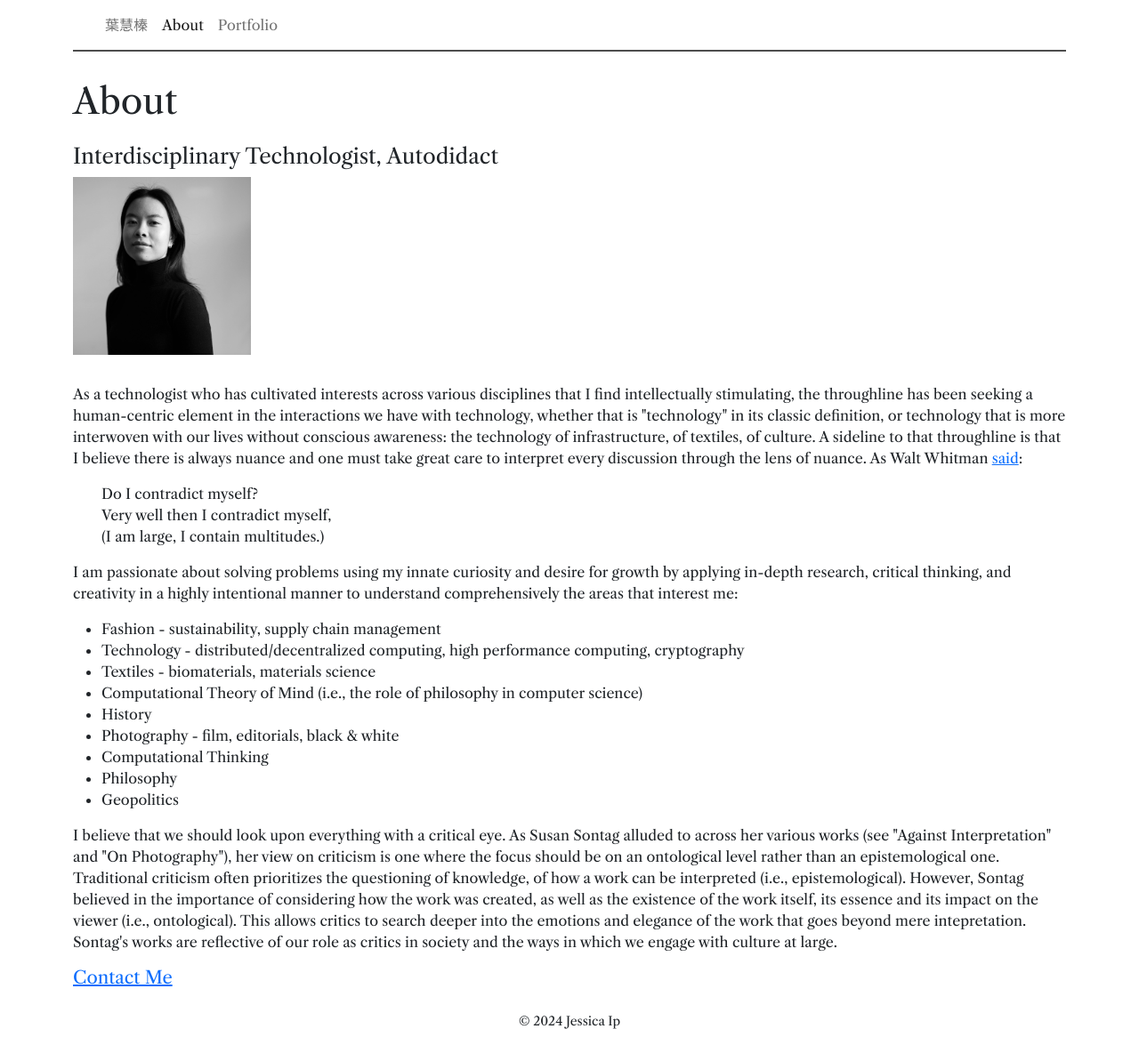
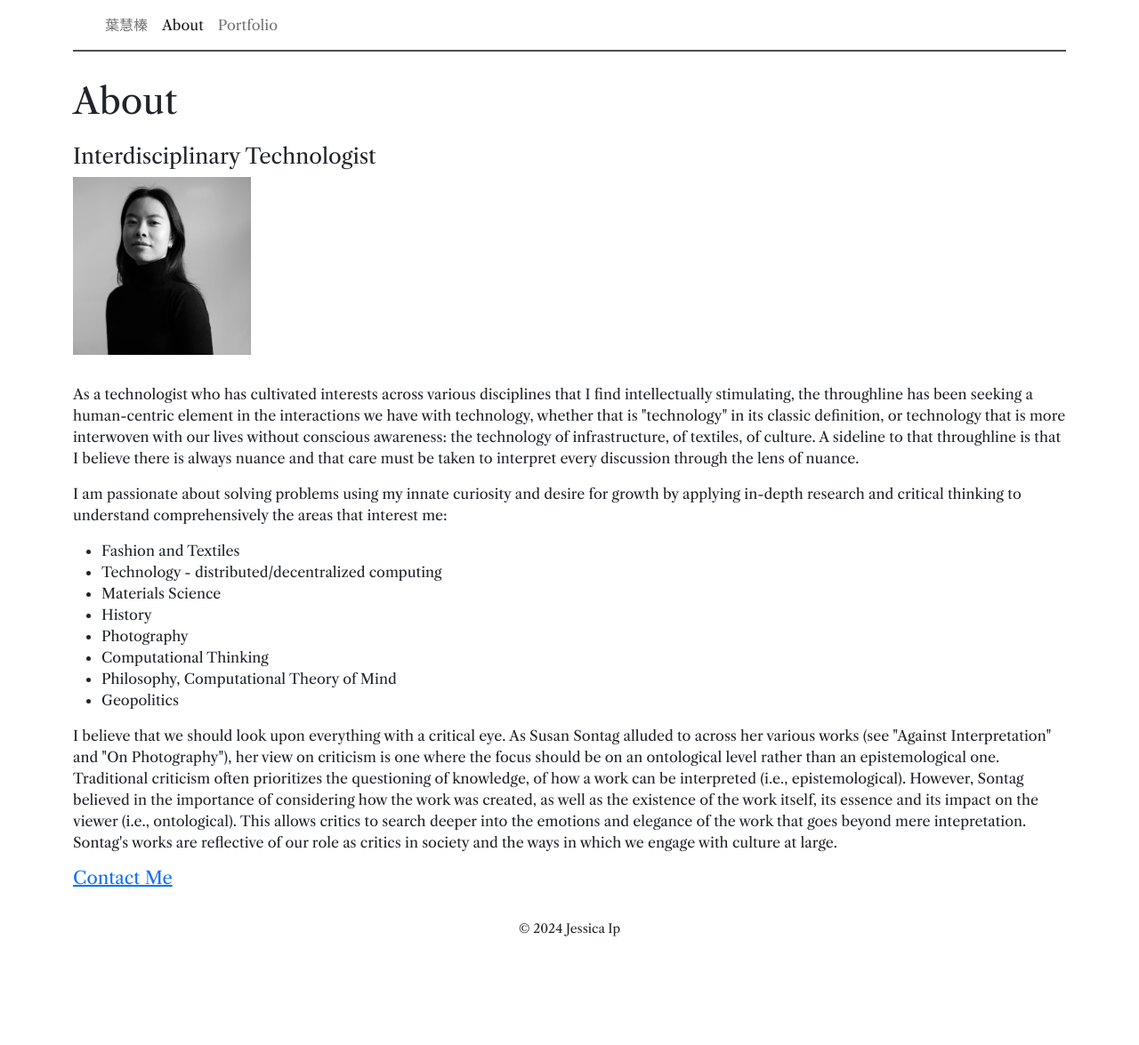
Before and after one commit to ipjessica/ipjessica.github.io, a Jekyll site: the page built from about.md, in a window 1280 px wide. Shown: the whole page at 89% size. Built offline with Jekyll 4.4.1, drawn with Linux system fonts in a browser that asks for light colours; after the commit the page ends 1071 px from its top, so only the background shows below that.

Commit message:
Update about.md

```diff
--- a/about.md
+++ b/about.md
@@ -4,25 +4,20 @@
 permalink: /about/
 ---
 
-<h4>Interdisciplinary Technologist, Autodidact</h4>
+<h4>Interdisciplinary Technologist</h4>
 <img src="/assets/images/9.jpg" alt="headshot" width="200" height="40"/>
-<p>As a technologist who has cultivated interests across various disciplines that I find intellectually stimulating, the throughline has been seeking a human-centric element in the interactions we have with technology, whether that is "technology" in its classic definition, or technology that is more interwoven with our lives without conscious awareness: the technology of infrastructure, of textiles, of culture. A sideline to that throughline is that I believe there is always nuance and one must take great care to interpret every discussion through the lens of nuance. As Walt Whitman <a href="https://iwp.uiowa.edu/whitmanweb/en/writings/song-of-myself/section-51#:~:text=What%20are%20arguably%20Whitman's%20most,adored%20by%20little%20statesmen%20and">said</a>:</p>
-<ul>
-<p>Do I contradict myself?<br>
-Very well then I contradict myself,<br>
-(I am large, I contain multitudes.)</p>
-</ul>
-<p>I am passionate about solving problems using my innate curiosity and desire for growth by applying in-depth research, critical thinking, and creativity in a highly intentional manner to understand comprehensively the areas that interest me:</p>
+<p>As a technologist who has cultivated interests across various disciplines that I find intellectually stimulating, the throughline has been seeking a human-centric element in the interactions we have with technology, whether that is "technology" in its classic definition, or technology that is more interwoven with our lives without conscious awareness: the technology of infrastructure, of textiles, of culture. A sideline to that throughline is that I believe there is always nuance and that care must be taken to interpret every discussion through the lens of nuance.
+
+<p>I am passionate about solving problems using my innate curiosity and desire for growth by applying in-depth research and critical thinking to understand comprehensively the areas that interest me:</p>
 
 <ul>
-    <li>Fashion - sustainability, supply chain management</li>
-    <li>Technology - distributed/decentralized computing, high performance computing, cryptography</li>
-    <li>Textiles - biomaterials, materials science</li>
-    <li>Computational Theory of Mind (i.e., the role of philosophy in computer science)</li>
+    <li>Fashion and Textiles</li>
+    <li>Technology - distributed/decentralized computing</li>
+    <li>Materials Science</li>
     <li>History</li>
-    <li>Photography - film, editorials, black & white</li>
+    <li>Photography</li>
     <li>Computational Thinking</li>
-    <li>Philosophy</li>
+    <li>Philosophy, Computational Theory of Mind</li>
     <li>Geopolitics</li>
 </ul>
 
```
